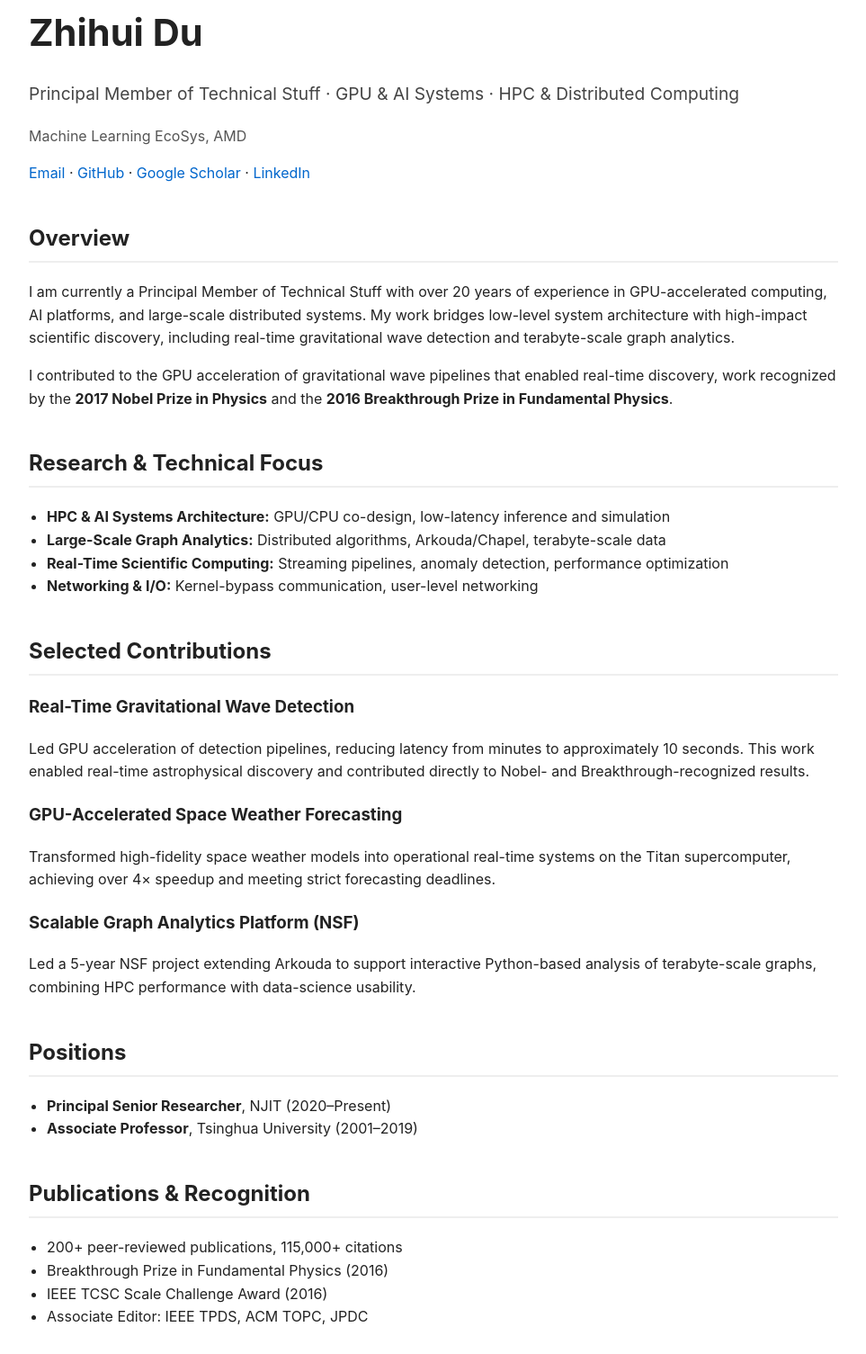
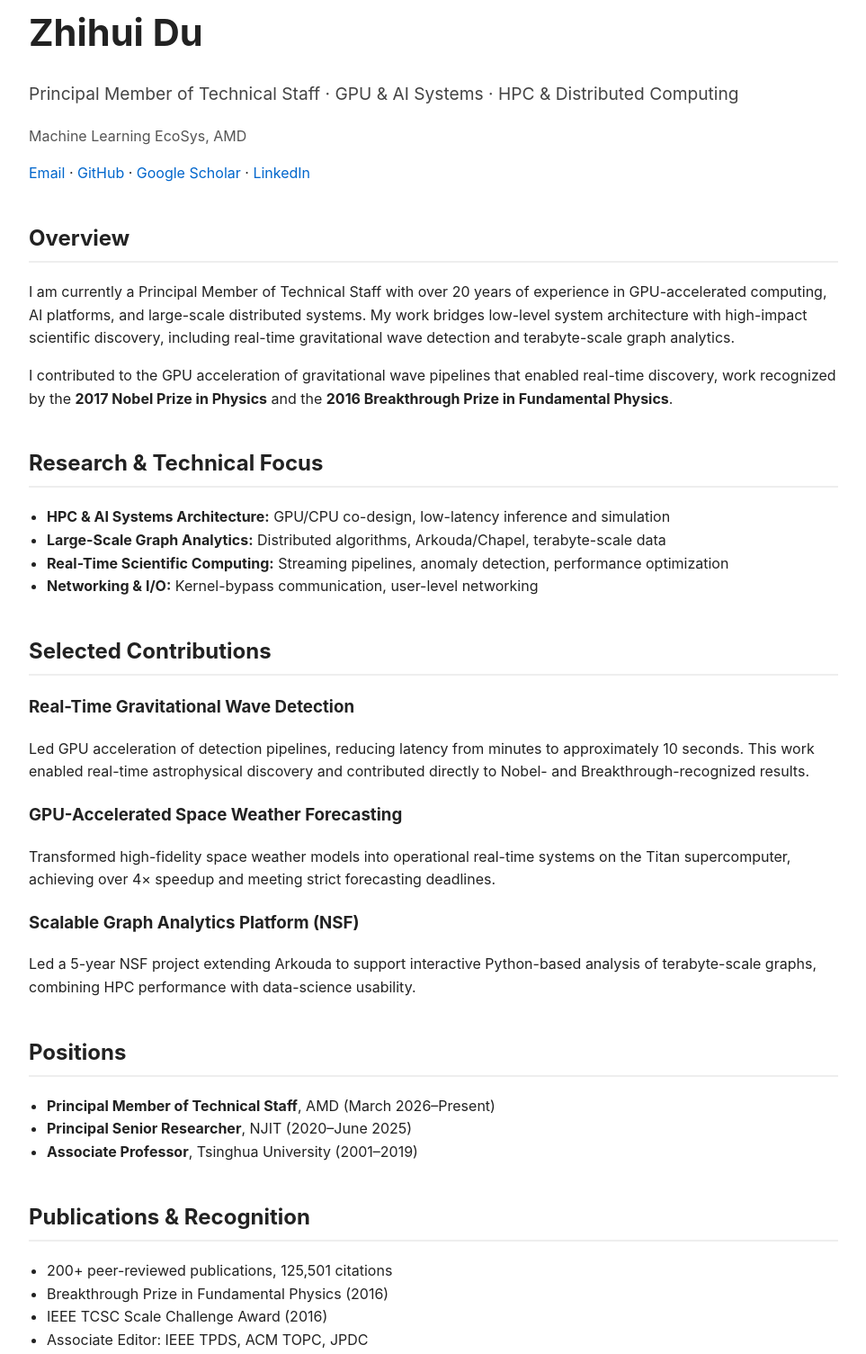
Before and after one commit to zhihuidu/zhihuidu.github.io, a plain HTML site: page index.html in a window 1280 px wide. Shown: the part 57-1562 px from the top of the page at 90% size, without its empty margins (158-1121 px from the left). Drawn offline with Linux system fonts and the light colour scheme.

Commit message:
Update positions, title and citation count
- Add AMD (March 2026-Present) as current position
- Close out NJIT at June 2025
- Fix 'Technical Stuff' -> 'Technical Staff' (2 places)
- Update citations to 125,501

```diff
--- a/index.html
+++ b/index.html
@@ -11,7 +11,7 @@
   <header>
     <h1>Zhihui Du</h1>
     <p class="subtitle">
-      Principal Member of Technical Stuff · GPU & AI Systems · HPC & Distributed Computing
+      Principal Member of Technical Staff · GPU & AI Systems · HPC & Distributed Computing
     </p>
 
     <p class="affiliation">
@@ -31,7 +31,7 @@
     <section>
       <h2>Overview</h2>
       <p>
-        I am currently a Principal Member of Technical Stuff with over 20 years of experience in
+        I am currently a Principal Member of Technical Staff with over 20 years of experience in
         GPU-accelerated computing, AI platforms, and large-scale distributed systems.
         My work bridges low-level system architecture with high-impact scientific discovery,
         including real-time gravitational wave detection and terabyte-scale graph analytics.
@@ -88,7 +88,10 @@
       <h2>Positions</h2>
       <ul>
         <li>
-          <strong>Principal Senior Researcher</strong>, NJIT (2020–Present)
+          <strong>Principal Member of Technical Staff</strong>, AMD (March 2026–Present)
+        </li>
+        <li>
+          <strong>Principal Senior Researcher</strong>, NJIT (2020–June 2025)
         </li>
         <li>
           <strong>Associate Professor</strong>, Tsinghua University (2001–2019)
@@ -99,7 +102,7 @@
     <section>
       <h2>Publications & Recognition</h2>
       <ul>
-        <li>200+ peer-reviewed publications, 115,000+ citations</li>
+        <li>200+ peer-reviewed publications, 125,501 citations</li>
         <li>Breakthrough Prize in Fundamental Physics (2016)</li>
         <li>IEEE TCSC Scale Challenge Award (2016)</li>
         <li>Associate Editor: IEEE TPDS, ACM TOPC, JPDC</li>
```
